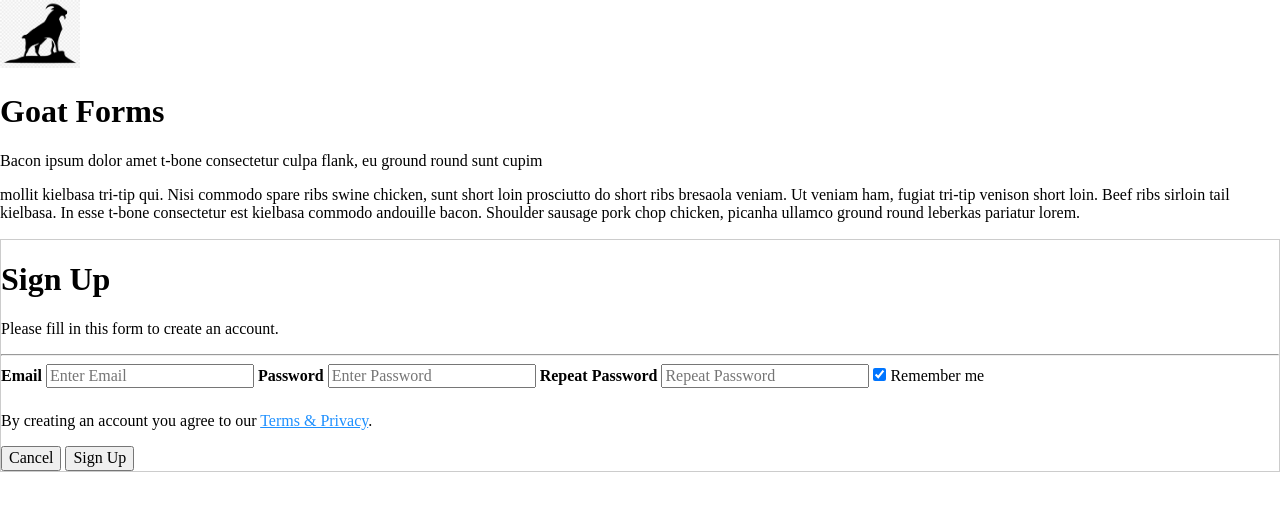
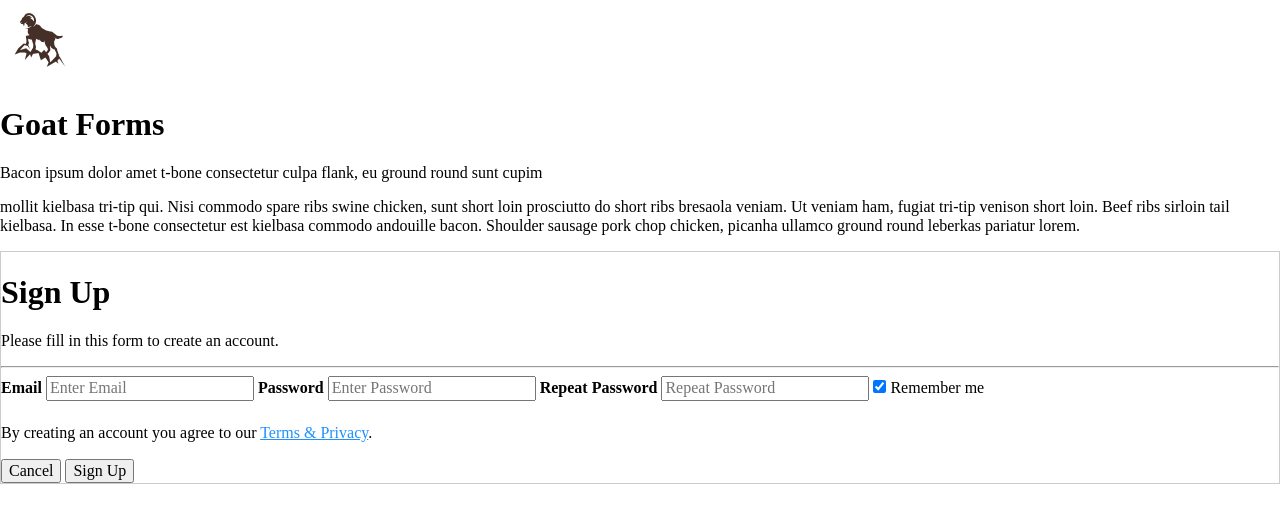
Before and after one commit to AllenConey/bluejay, a plain HTML site: page index.html in a window 1280 px wide. Drawn offline with Linux system fonts and the light colour scheme.

Commit message:
added new logo

```diff
--- a/index.html
+++ b/index.html
@@ -25,7 +25,7 @@
 <body>
   <!-- Place your site's HTML here -->
   <header>
-    <img class="logo" src="./img/goat logo.jpg" alt="">
+    <img class="logo" src="./img/goat2.png" alt="">
   </header>
   <h1>Goat Forms</h1>
   <p>Bacon ipsum dolor amet t-bone consectetur culpa flank, eu ground round sunt cupim </p>
```
Also changed, not shown: img/goat2.png (added).
